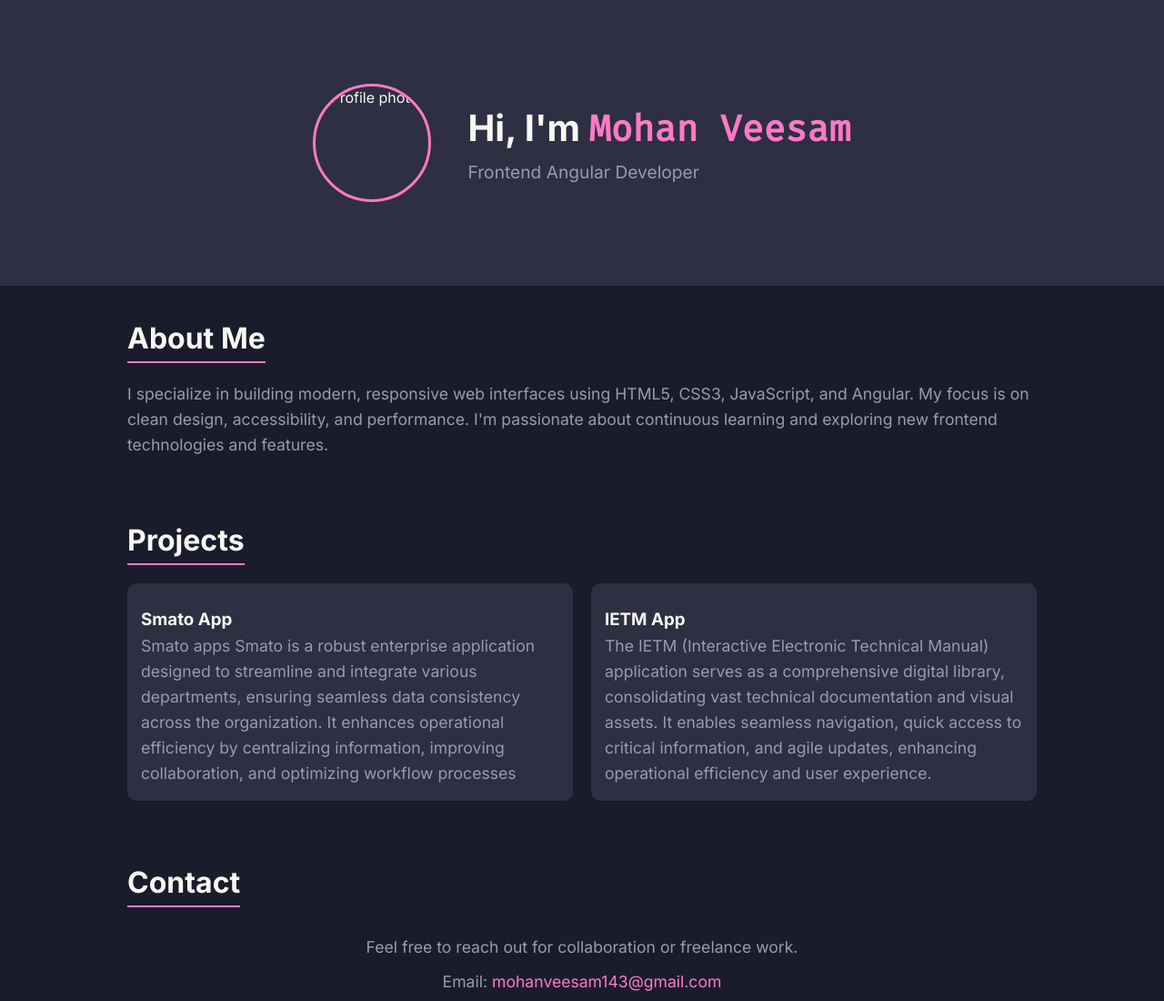
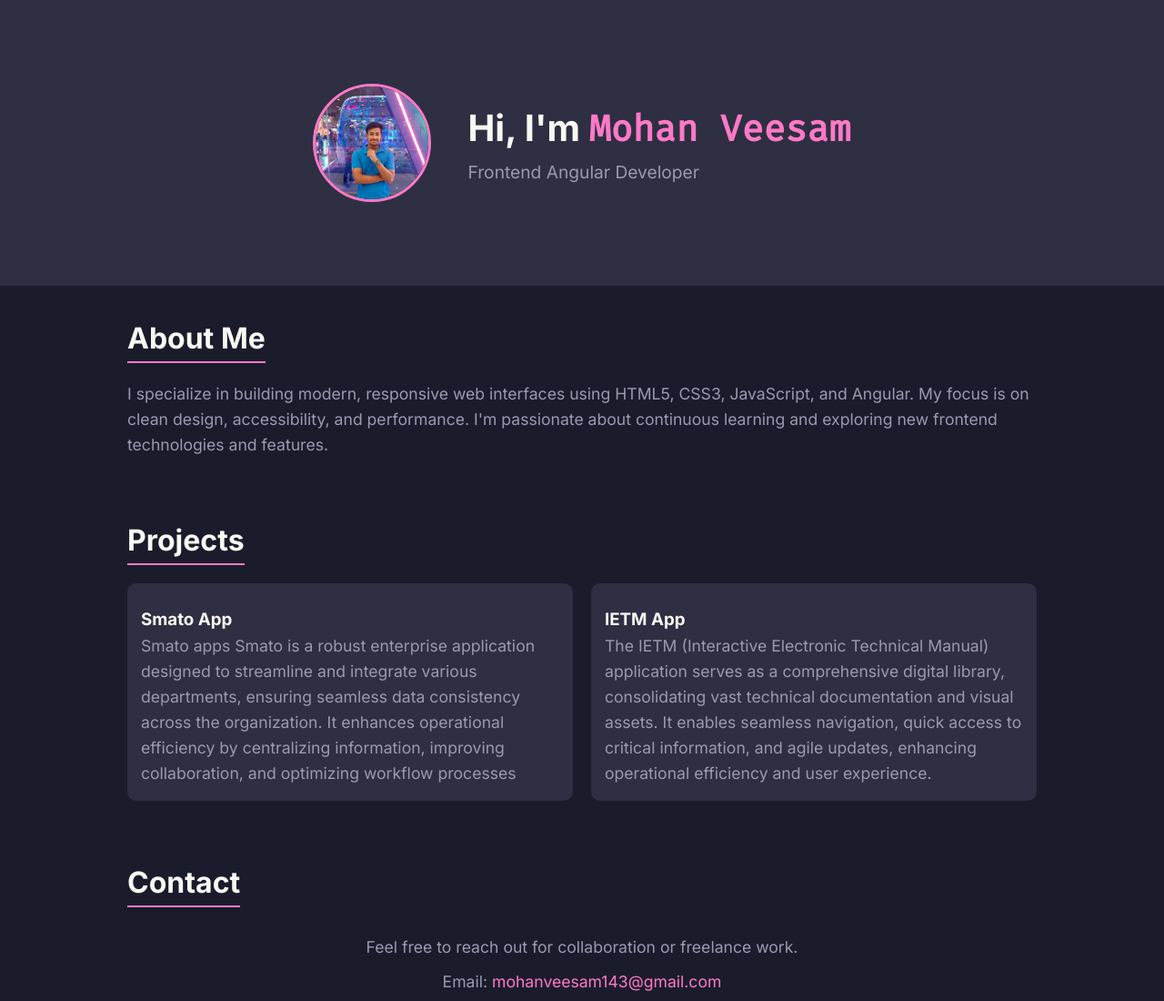
Before and after one commit to mohan-veesam/mohanveesam.github.io, a plain HTML site: page index.html in a window 1280 px wide. Shown: the top 1100 px of the page at 91% size. Drawn offline with Linux system fonts and the light colour scheme.

Commit message:
Update index.html

```diff
--- a/index.html
+++ b/index.html
@@ -11,7 +11,7 @@
 <body>
   <header class="hero">
     <div class="container hero-content">
-      <img src="images/profile.jpg" alt="Profile photo" class="hero-img" />
+      <img src="./profile.jpg" alt="Profile photo" class="hero-img" />
       <div>
         <h1>Hi, I'm <span class="highlight">Mohan Veesam</span></h1>
         <p class="hero-subtitle">Frontend Angular Developer </p>
```
